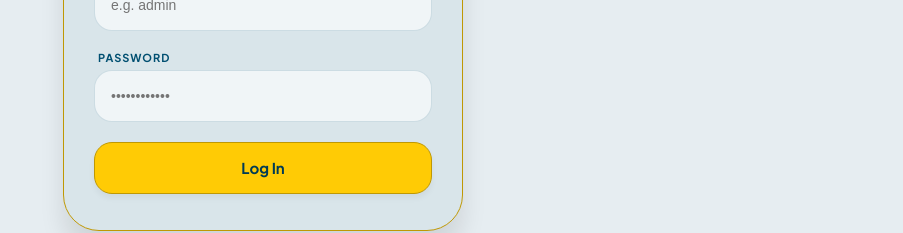
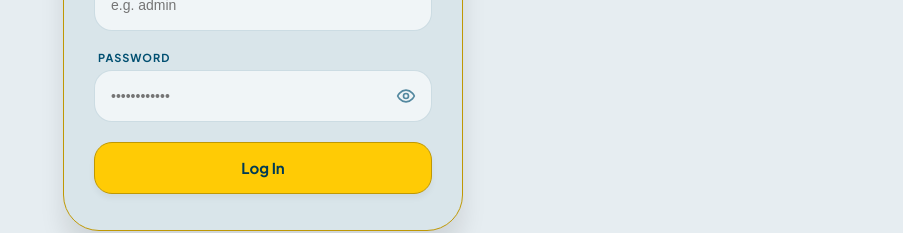
Before and after one commit to Interactive-Digital-Gh/MoMo_Survey, a React (Vite) app in the folder frontend/: page /dashboard/login in a window 1280 px wide. Shown: the part 408-641 px from the top of the page, without its empty margins (377-1280 px from the left). Built offline with nearby package versions, Linux system fonts and the light colour scheme.

Commit message:
feat: add password visibility toggle to DashboardLogin

```diff
--- a/frontend/src/pages/DashboardLogin.css
+++ b/frontend/src/pages/DashboardLogin.css
@@ -116,6 +116,43 @@
   background: #ffffff;
 }
 
+/* Password field with an inline show/hide toggle */
+.login-card__password {
+  position: relative;
+}
+
+.login-card__password input {
+  padding-right: 48px;
+}
+
+.login-card__reveal {
+  position: absolute;
+  top: 50%;
+  right: 8px;
+  transform: translateY(-50%);
+  display: flex;
+  align-items: center;
+  justify-content: center;
+  width: 36px;
+  height: 36px;
+  border-radius: 12px;
+  background: transparent;
+  border: none;
+  color: var(--momo-blue-normal);
+  cursor: pointer;
+  opacity: 0.65;
+  transition: opacity 0.15s, background 0.15s, color 0.15s;
+}
+
+.login-card__reveal:hover {
+  opacity: 1;
+  background: rgba(0, 79, 113, 0.08);
+}
+
+.login-card__reveal:active {
+  color: var(--momo-yellow-dark);
+}
+
 .login-card__submit {
   display: flex;
   align-items: center;
--- a/frontend/src/pages/DashboardLogin.jsx
+++ b/frontend/src/pages/DashboardLogin.jsx
@@ -4,10 +4,41 @@
 import momoLogo from '../assets/momo-logo.png'
 import './DashboardLogin.css'
 
+function EyeIcon({ off }) {
+  return (
+    <svg
+      width="20"
+      height="20"
+      viewBox="0 0 24 24"
+      fill="none"
+      stroke="currentColor"
+      strokeWidth="2"
+      strokeLinecap="round"
+      strokeLinejoin="round"
+      aria-hidden="true"
+    >
+      {off ? (
+        <>
+          <path d="M9.88 9.88a3 3 0 0 0 4.24 4.24" />
+          <path d="M10.73 5.08A10.43 10.43 0 0 1 12 5c7 0 10 7 10 7a13.16 13.16 0 0 1-1.67 2.68" />
+          <path d="M6.61 6.61A13.53 13.53 0 0 0 2 12s3 7 10 7a9.74 9.74 0 0 0 5.39-1.61" />
+          <line x1="2" y1="2" x2="22" y2="22" />
+        </>
+      ) : (
+        <>
+          <path d="M2 12s3-7 10-7 10 7 10 7-3 7-10 7-10-7-10-7Z" />
+          <circle cx="12" cy="12" r="3" />
+        </>
+      )}
+    </svg>
+  )
+}
+
 export default function DashboardLogin() {
   const navigate = useNavigate()
   const [username, setUsername] = useState('')
   const [password, setPassword] = useState('')
+  const [showPassword, setShowPassword] = useState(false)
   const [error, setError] = useState('')
   const [submitting, setSubmitting] = useState(false)
 
@@ -67,9 +98,10 @@
 
           <div className="login-card__field">
             <label htmlFor="password">Password</label>
+            <div className="login-card__password">
               <input
                 id="password"
-              type="password"
+                type={showPassword ? 'text' : 'password'}
                 required
                 placeholder="••••••••••••"
                 value={password}
@@ -78,6 +110,17 @@
                   setError('')
                 }}
               />
+              <button
+                type="button"
+                className="login-card__reveal"
+                onClick={() => setShowPassword((v) => !v)}
+                aria-label={showPassword ? 'Hide password' : 'Show password'}
+                aria-pressed={showPassword}
+                tabIndex={-1}
+              >
+                <EyeIcon off={showPassword} />
+              </button>
+            </div>
           </div>
 
           <button
```
Lines whose indentation alone changed are shown as unchanged.
